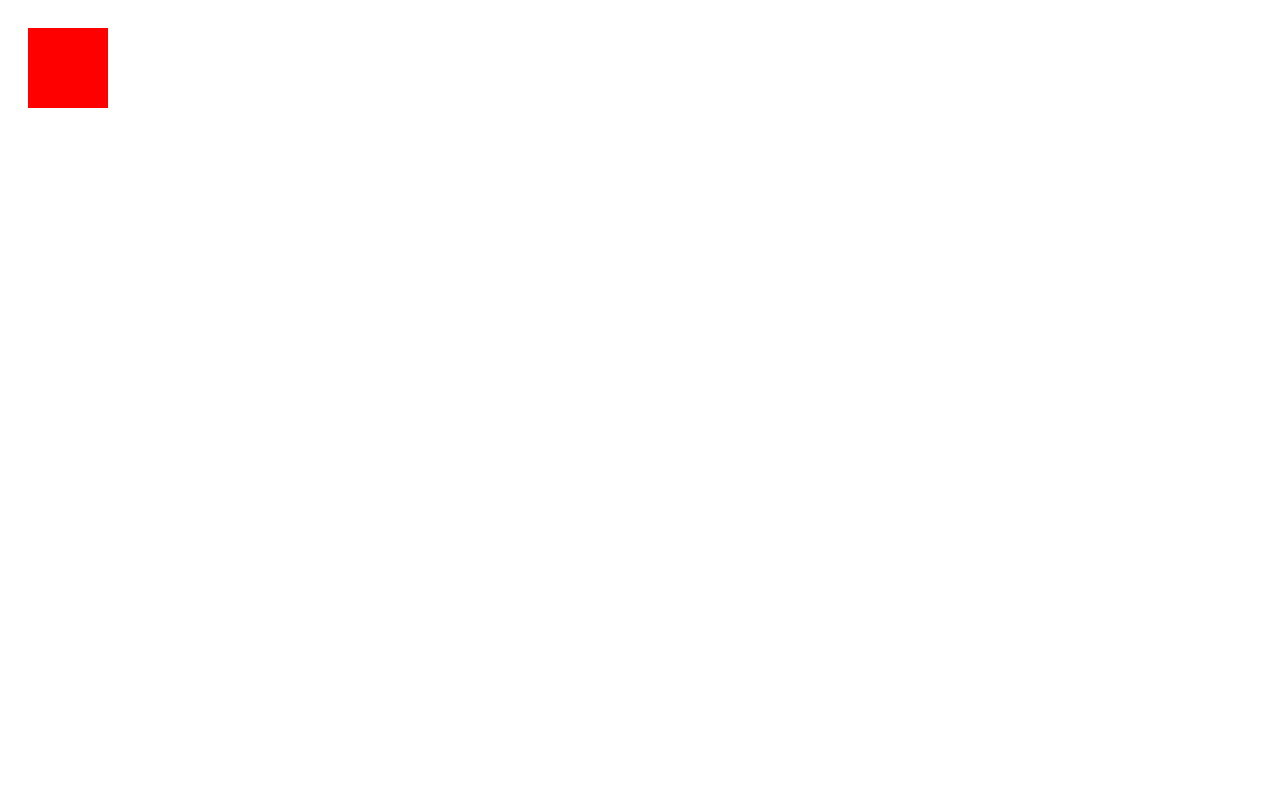
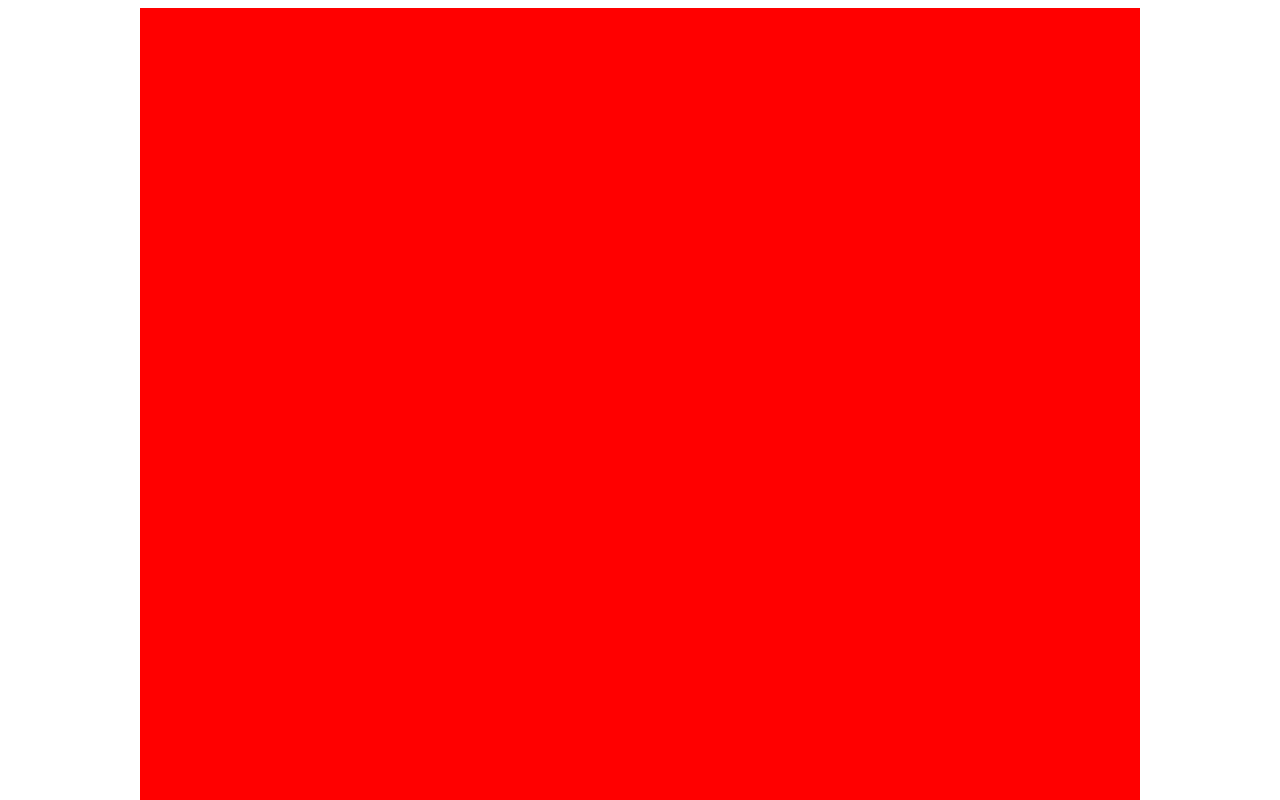
Before and after one commit to Strassboom/topicsGame, a website: page index.html in a window 1280 px wide. Shown: the top 800 px of the page. Drawn offline with Linux system fonts and the light colour scheme.

Commit message:
Refined canvas and added getMousePos function

```diff
--- a/index.html
+++ b/index.html
@@ -1,28 +1,60 @@
 <!DOCTYPE html>
 <html>
   <head>
+    <style>
+      #canvas-container {
+        width: 100%;
+        text-align:center;
+      }
 
+      canvas {
+        display: inline;
+      }
+    </style>
   </head>
   <body>
-    <canvas id='gameCanvas' width=100vw height=100vh></canvas>
+    <div id='canvas-container'>
+      <canvas id='gameCanvas'></canvas>
+    </div>
     <script>
+      // Get canvas and set canvas size
       var canvas = document.getElementById('gameCanvas');
+      canvas.width=1000;
+      canvas.height = 1000;
       var ctx = canvas.getContext('2d');
+
+      // Get relative mouse position (top left corner of canvas is 0,0)
+      function getMousePos(evt) {
+          var rect = canvas.getBoundingClientRect();
+          return {
+            x: evt.clientX - rect.left,
+            y: evt.clientY - rect.top
+          };
+      }
+
+      canvas.addEventListener('click',getMousePos);
+
+      // Draw a rectangle in canvas so we can see it
       ctx.beginPath();
-      ctx.rect(20, 20, 150, 100);
+      ctx.rect(0, 0, 1000, 1000);
       ctx.fillStyle = "red";
       ctx.fill();
+
+      // Create a websocket for sending data to the server
       const ws = new WebSocket('ws://0.0.0.0:8080','json');
 
+      // Send a message to the server after successfully connecting to the server
       ws.onopen = function open() {
         ws.send('something');
         // sendData();
       };
 
+      // Upon receiving a message from the server, do this
       ws.onmessage = function incoming(data) {
         console.log(data);
       };
 
+      // Loop to repeatedly send updated data
       function sendData(){
         ws.send('something');
         setTimeout(function(){ sendData() }, 10000);
```
